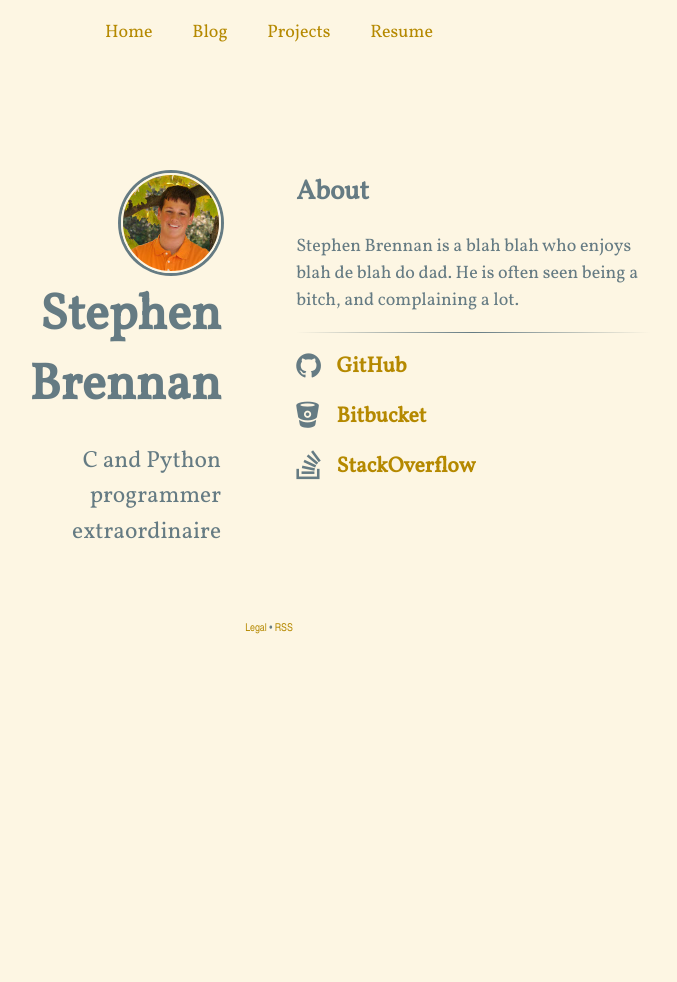
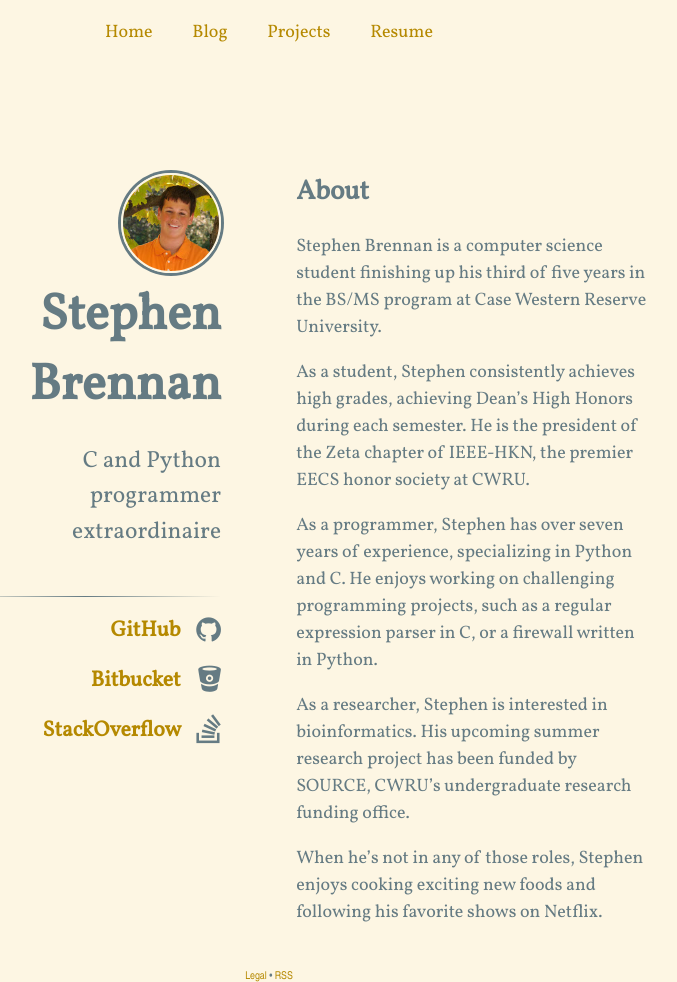
Before and after one commit to brenns10/brennan.io, a Jekyll site: the page built from index.html, in a window 1280 px wide. Shown: the whole page, without its empty margins (371-1048 px from the left). Built offline with Jekyll 4.4.1, drawn with Linux system fonts in a browser that asks for light colours; nearby versions of some CDN libraries; Markdown is read by kramdown in place of the engine named in the settings; before the commit the page ends 900 px from its top, so only the background shows below that.

Commit message:
Added my initial "biosketch".

```diff
--- /dev/null
+++ b/_includes/biosketch.md
@@ -0,0 +1,17 @@
+Stephen Brennan is a computer science student finishing up his third of five
+years in the BS/MS program at Case Western Reserve University.
+
+As a student, Stephen consistently achieves high grades, achieving Dean's High
+Honors during each semester.  He is the president of the Zeta chapter of
+IEEE-HKN, the premier EECS honor society at CWRU.
+
+As a programmer, Stephen has over seven years of experience, specializing in
+Python and C.  He enjoys working on challenging programming projects, such as a
+regular expression parser in C, or a firewall written in Python.
+
+As a researcher, Stephen is interested in bioinformatics.  His upcoming summer
+research project has been funded by SOURCE, CWRU's undergraduate research
+funding office.
+
+When he's not in any of those roles, Stephen enjoys cooking exciting new foods
+and following his favorite shows on Netflix.
--- a/index.html
+++ b/index.html
@@ -11,30 +11,28 @@ layout: base
         <div class="author-container"><h1>{{ site.name }}</h1></div>
 
         <div class="tagline-container"><p>{{ site.description }}</p></div>
+        <hr>
+        <ul class="fa-ul main-list">
+            <li class="main-list-item">
+                <a href="https://github.com/brenns10">GitHub</a>
+                <span class="fa fa-github fa-lg main-list-item-icon"></span>
+            </li>
+            <li class="main-list-item">
+                <a href="https://bitbucket.org/brenns10">Bitbucket</a>
+                <span class="fa fa-bitbucket fa-lg main-list-item-icon"></span>
+            </li>
+            <li class="main-list-item">
+                <a href="http://stackoverflow.com/users/820319/brenns10">StackOverflow</a>
+                <span class="fa fa-stack-overflow fa-lg main-list-item-icon"></span>
+            </li>
     </header>
     <main>
       <div class="content">
         <h2>About</h2>
 
-        <p>
-          Stephen Brennan is a blah blah who enjoys blah de blah do dad.  He is
-          often seen being a bitch, and complaining a lot.
-        </p>
+        {% capture biosketch %}{% include biosketch.md %}{% endcapture %}
+        {{ biosketch | markdownify }}
 
-        <hr>
-        <ul class="fa-ul main-list">
-            <li class="main-list-item">
-                <span class="fa fa-github fa-lg main-list-item-icon"></span>
-                <a href="https://github.com/brenns10">GitHub</a>
-            </li>
-            <li class="main-list-item">
-                <span class="fa fa-bitbucket fa-lg main-list-item-icon"></span>
-                <a href="https://bitbucket.org/brenns10">Bitbucket</a>
-            </li>
-            <li class="main-list-item">
-                <span class="fa fa-stack-overflow fa-lg main-list-item-icon"></span>
-                <a href="http://stackoverflow.com/users/820319/brenns10">StackOverflow</a>
-            </li>
       </div>
     </main>
 </div>
```
